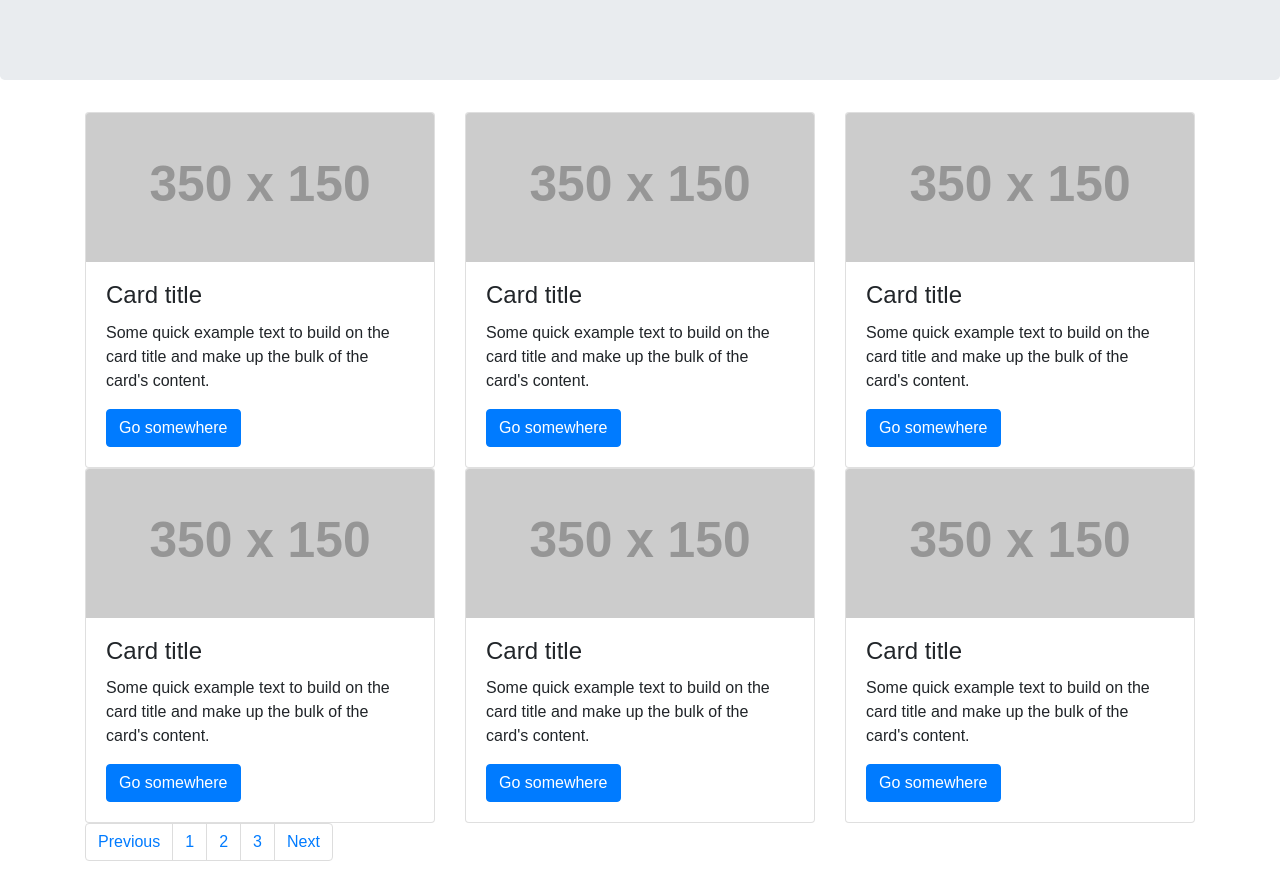
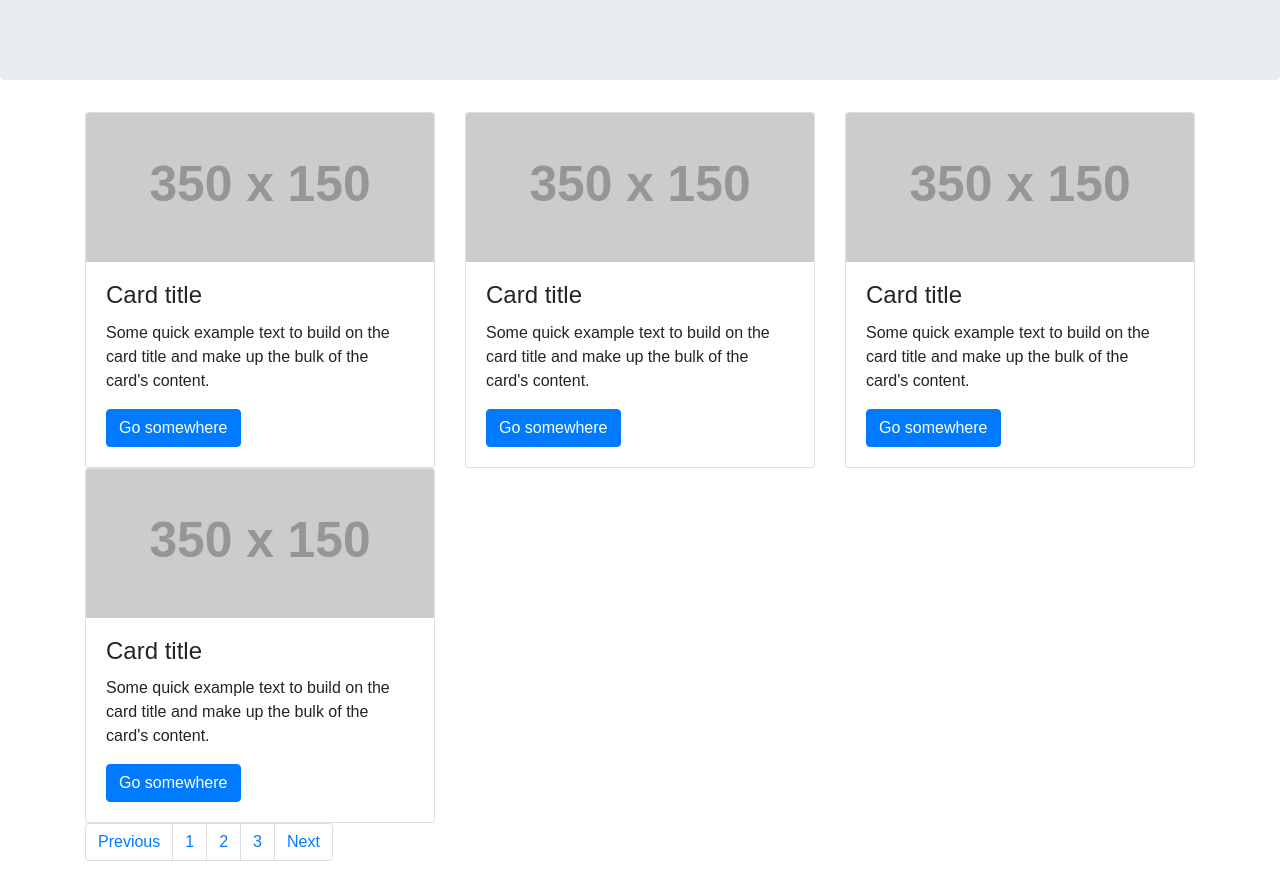
Before and after one commit to weglinskit/react-movie-search, a React (Create React App) app: page / in a window 1280 px wide. Shown: the part 168-1045 px from the top of the page. Built offline with nearby package versions, Linux system fonts and the light colour scheme.

Commit message:
Search movie results component separated;

```diff
--- /dev/null
+++ b/src/scenes/Home/components/MovieList/components/MovieBox/index.js
@@ -0,0 +1,21 @@
+import React from 'react';
+
+const MovietBox = (props) => {
+    return (
+        <div className="col-md-6 col-lg-4">
+            <div className="card">
+                <img className="card-img-top" src="http://via.placeholder.com/350x150" alt="Card image cap" />
+                <div className="card-body">
+                    <h4 className="card-title">Card title</h4>
+                    <p className="card-text">
+                        Some quick example text to build on the card
+                        title and make up the bulk of the card's content.
+                    </p>
+                    <a href="#" className="btn btn-primary">Go somewhere</a>
+                </div>
+            </div>
+        </div>
+    );
+};
+
+export default MovietBox;
--- /dev/null
+++ b/src/scenes/Home/components/MovieList/index.js
@@ -0,0 +1,22 @@
+import React from 'react';
+import MovieBox from './components/MovieBox/index'
+
+const ResultsList = (props) => {
+    const items = props.results && Array.isArray(props.results) ?
+        props.results.map(
+            (item) => {
+                return <MovieBox movie={ item } />
+            }
+        ) :
+        <p>Props result value not occurs or is not array</p>;
+
+    return (
+        <div className="container">
+            <div className="row">
+                { items }
+            </div>
+        </div>
+    );
+};
+
+export default ResultsList;
--- a/src/scenes/Home/index.js
+++ b/src/scenes/Home/index.js
@@ -1,93 +1,21 @@
 import React, { Component } from 'react';
 import SearchJumbo from './components/SearchJumbo/index';
+import MovieList from './components/MovieList/index';
 
 class Home extends Component {
+
+    constructor() {
+        super();
+        this.state = {
+            results: [1, 2, 3, 4]
+        };
+    }
+
     render() {
         return (
             <div>
                 <SearchJumbo />
-                <div className="container">
-                    <div className="row">
-                        <div className="col-md-6 col-lg-4">
-                            <div className="card">
-                                <img className="card-img-top" src="http://via.placeholder.com/350x150" alt="Card image cap" />
-                                    <div className="card-body">
-                                        <h4 className="card-title">Card title</h4>
-                                        <p className="card-text">
-                                            Some quick example text to build on the card
-                                            title and make up the bulk of the card's content.
-                                        </p>
-                                        <a href="#" className="btn btn-primary">Go somewhere</a>
-                                    </div>
-                            </div>
-                        </div>
-                        <div className="col-md-6 col-lg-4">
-                            <div className="card">
-                                <img className="card-img-top" src="http://via.placeholder.com/350x150" alt="Card image cap" />
-                                    <div className="card-body">
-                                        <h4 className="card-title">Card title</h4>
-                                        <p className="card-text">
-                                            Some quick example text to build on the card
-                                            title and make up the bulk of the card's content.
-                                        </p>
-                                        <a href="#" className="btn btn-primary">Go somewhere</a>
-                                    </div>
-                            </div>
-                        </div>
-                        <div className="col-md-6 col-lg-4">
-                            <div className="card">
-                                <img className="card-img-top" src="http://via.placeholder.com/350x150" alt="Card image cap" />
-                                    <div className="card-body">
-                                        <h4 className="card-title">Card title</h4>
-                                        <p className="card-text">
-                                            Some quick example text to build on the card
-                                            title and make up the bulk of the card's content.
-                                        </p>
-                                        <a href="#" className="btn btn-primary">Go somewhere</a>
-                                    </div>
-                            </div>
-                        </div>
-                        <div className="col-md-6 col-lg-4">
-                            <div className="card">
-                                <img className="card-img-top" src="http://via.placeholder.com/350x150" alt="Card image cap" />
-                                    <div className="card-body">
-                                        <h4 className="card-title">Card title</h4>
-                                        <p className="card-text">
-                                            Some quick example text to build on the card
-                                            title and make up the bulk of the card's content.
-                                        </p>
-                                        <a href="#" className="btn btn-primary">Go somewhere</a>
-                                    </div>
-                            </div>
-                        </div>
-                        <div className="col-md-6 col-lg-4">
-                            <div className="card">
-                                <img className="card-img-top" src="http://via.placeholder.com/350x150" alt="Card image cap" />
-                                    <div className="card-body">
-                                        <h4 className="card-title">Card title</h4>
-                                        <p className="card-text">
-                                            Some quick example text to build on the card
-                                            title and make up the bulk of the card's content.
-                                        </p>
-                                        <a href="#" className="btn btn-primary">Go somewhere</a>
-                                    </div>
-                            </div>
-                        </div>
-                        <div className="col-md-6 col-lg-4">
-                            <div className="card">
-                                <img className="card-img-top" src="http://via.placeholder.com/350x150" alt="Card image cap" />
-                                    <div className="card-body">
-                                        <h4 className="card-title">Card title</h4>
-                                        <p className="card-text">
-                                            Some quick example text to build on the card
-                                            title and make up the bulk of the card's content.
-                                        </p>
-                                        <a href="#" className="btn btn-primary">Go somewhere</a>
-                                    </div>
-                            </div>
-                        </div>
-                    </div>
-                </div>
+                <MovieList results={this.state.results} />
                 <div className="container">
                     <div className="row">
                         <div className="col-sm-12">
```
